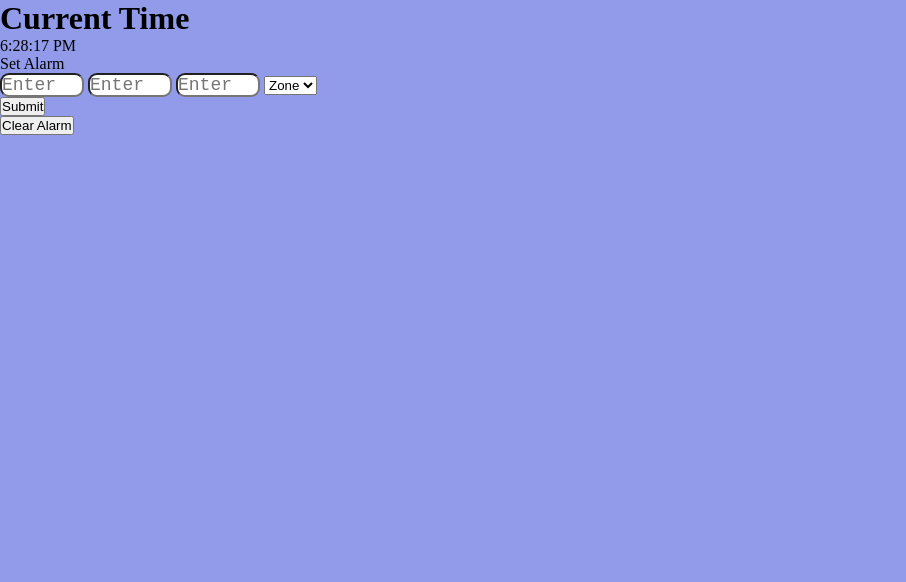
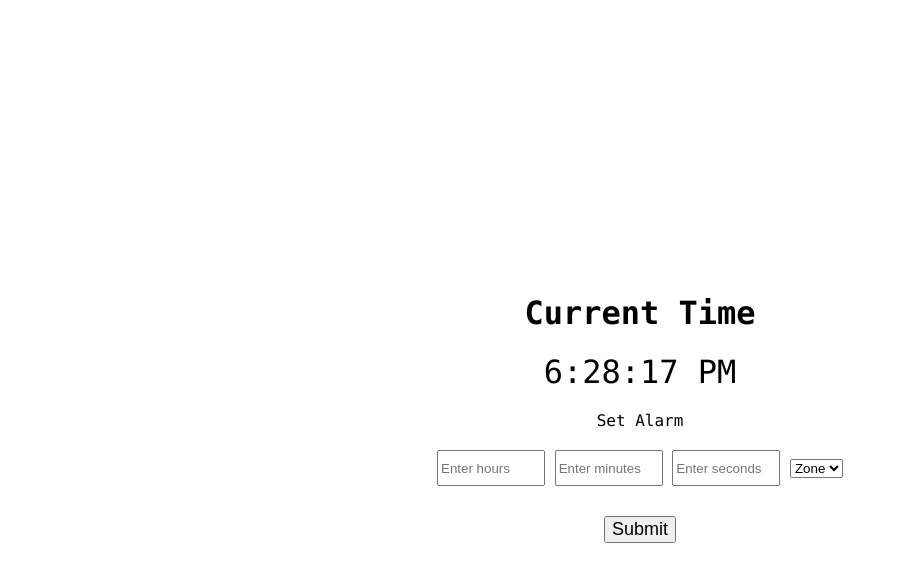
Before and after one commit to jtr-code/Alarm_Clock, a plain HTML site: page index.html in a window 1280 px wide. Shown: the whole page, without its empty margins (0-906 px from the left). Drawn offline with Linux system fonts and the light colour scheme.

Commit message:
New style need to implement

```diff
--- a/style.css
+++ b/style.css
@@ -1,4 +1,4 @@
-* {
+/* * {
 
   margin: 0;
   padding: 0;
@@ -181,4 +181,41 @@ input[type='number']:hover {
   box-shadow: #D6D6E7 0 3px 7px inset;
   transform: translateY(2px);
 
+} */
+
+body {
+  font-family: monaco;
+  height: 100vh;
+  display: flex;
+  flex-direction: column;
+  align-items: center;
+  justify-content: center;
 }
+#current-time {
+  font-size: 32px;
+}
+#current-time,
+.create-alarm,
+h1,
+#active-alarm {
+  text-align: center;
+}
+.create-alarm,
+.alarm-inputs,
+#active-alarm {
+  margin-top: 20px;
+}
+input {
+  width: 100px;
+  height: 30px;
+}
+.alarm-inputs,
+#alarm-text {
+  margin-bottom: 30px;
+}
+button {
+  font-size: 18px;
+}
+#active-alarm {
+  display: none;
+}
```
